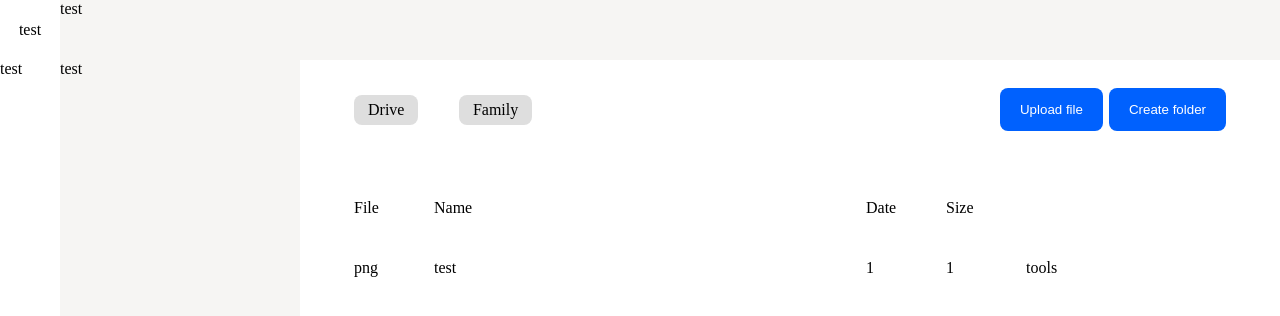
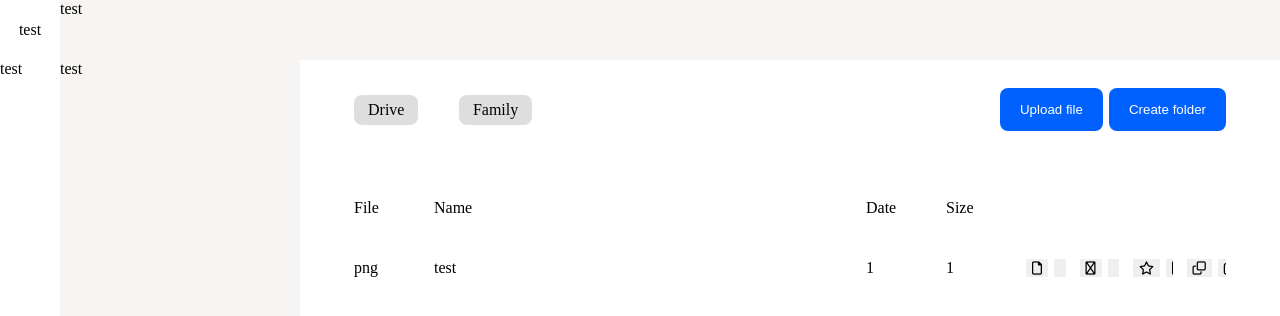
Before and after one commit to holestorage/client-legacy, a React (Create React App) app: page /app in a window 1280 px wide. Shown: the top 316 px of the page. Built offline with nearby package versions, Linux system fonts and the light colour scheme.

Commit message:
feat: tool list icons

```diff
--- a/src/components/ui/list/file/file/file.jsx
+++ b/src/components/ui/list/file/file/file.jsx
@@ -1,16 +1,19 @@
 import style from "./file.module.css";
+import ToolList from "../../tool/tool-list";
 
 export default function File({value}) {
-    const tools = [
+    const section = [
         {
             list: [
                 {
                     id: 'open',
-                    name: 'Open'
+                    name: 'Open',
+                    icon: 'fa-regular fa-file'
                 },
                 {
                     id: 'download',
-                    name: 'Download'
+                    name: 'Download',
+                    icon: 'fa-regular fa-arrow-down-to-line'
                 }
             ]
         },
@@ -18,11 +21,13 @@ export default function File({value}) {
             list: [
                 {
                     id: 'share',
-                    name: 'Share'
+                    name: 'Share',
+                    icon: 'fa-regular fa-user-group'
                 },
                 {
                     id: 'send',
-                    name: 'Send'
+                    name: 'Send',
+                    icon: 'fa-regular fa-mailbox'
                 }
             ]
         },
@@ -30,11 +35,13 @@ export default function File({value}) {
             list: [
                 {
                     id: 'pin',
-                    name: 'Pin'
+                    name: 'Pin',
+                    icon: 'fa-regular fa-star'
                 },
                 {
                     id: 'color',
-                    name: 'Color'
+                    name: 'Color',
+                    icon: 'fa-regular fa-paint-roller'
                 },
             ]
         },
@@ -42,15 +49,18 @@ export default function File({value}) {
             list: [
                 {
                     id: 'clone',
-                    name: 'Clone'
+                    name: 'Clone',
+                    icon: 'fa-regular fa-clone'
                 },
                 {
                     id: 'rename',
-                    name: 'Rename'
+                    name: 'Rename',
+                    icon: 'fa-regular fa-pen-to-square'
                 },
                 {
                     id: 'remove',
-                    name: 'Remove'
+                    name: 'Remove',
+                    icon: 'fa-regular fa-trash'
                 }
             ]
         }
@@ -62,9 +72,7 @@ export default function File({value}) {
             <p>{value.name}</p>
             <p>{value.date}</p>
             <p>{value.size}</p>
-            <div>
-                <p>tools</p>
-            </div>
+            <ToolList section={section} />
         </div>
     )
 }
--- a/src/components/ui/list/tool/tool-list.jsx
+++ b/src/components/ui/list/tool/tool-list.jsx
@@ -1,6 +1,7 @@
 import style from "./tool-list.module.css";
 
 import {Fragment} from "react";
+import ToolButton from "../../button/tool/tool-button";
 
 export default function ToolList({ section }) {
     return (
@@ -11,7 +12,7 @@ export default function ToolList({ section }) {
                         {
                             value.list.map((value, key) =>
                                 <Fragment key={key}>
-                                    <p></p>
+                                    <ToolButton icon={value.icon} />
                                 </Fragment>
                             )
                         }
```
